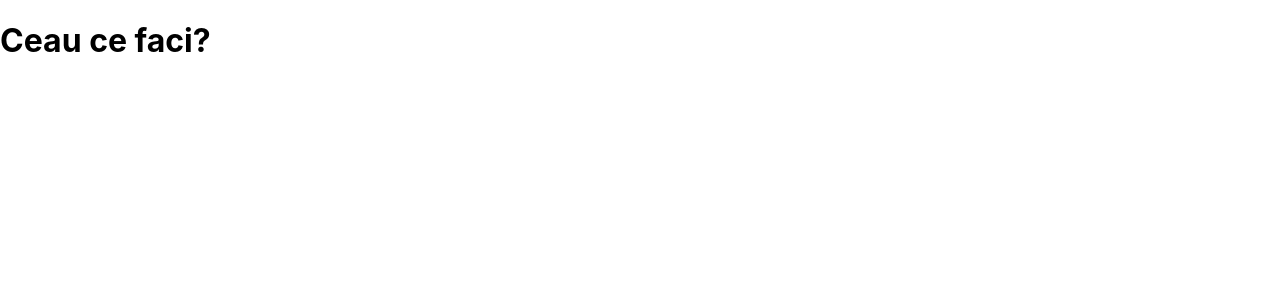
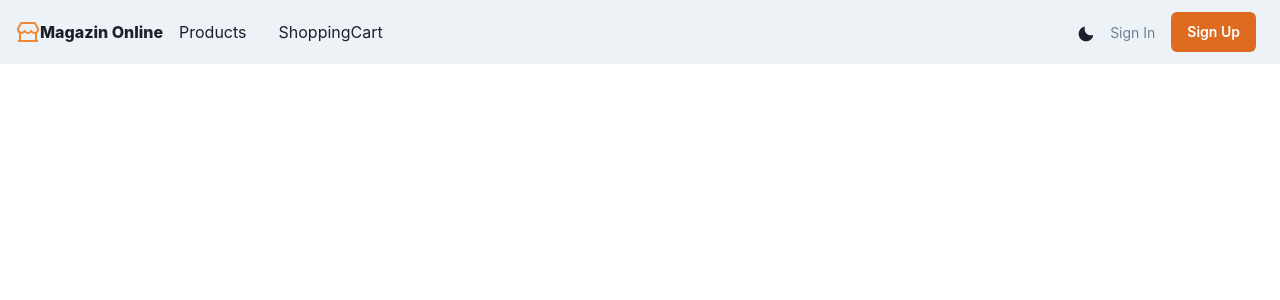
Before and after one commit to melissastoenica/Licenta, a React (Create React App) app in the folder client/: page /registration in a window 1280 px wide. Shown: the top 300 px of the page. Built offline with nearby package versions, Linux system fonts and the light colour scheme.

Commit message:
navbar created and setup react router

```diff
--- a/client/src/App.js
+++ b/client/src/App.js
@@ -1,8 +1,15 @@
+import {ChakraProvider} from '@chakra-ui/react'
+import {BrowserRouter as Router, Routes, Route} from 'react-router-dom'
+import NavBar from './components/NavBar';
+
 function App() {
   return (
-    <div>
-      <h1> Ceau ce faci?</h1>
-    </div>
+  <ChakraProvider>
+    <Router>
+      <NavBar />
+      <main>{/* <Routes></Routes> */}</main>
+    </Router>
+  </ChakraProvider>
   );
 }
 
--- /dev/null
+++ b/client/src/components/NavBar.jsx
@@ -0,0 +1,67 @@
+import { Box, Flex, HStack, Link, IconButton, Icon, Text, useDisclosure, Button, Stack, useColorModeValue, useColorMode} from '@chakra-ui/react';
+import {Link as ReactLink} from 'react-router-dom';
+import {HamburgerIcon, CloseIcon, MoonIcon, SunIcon} from '@chakra-ui/icons';
+import {RiStore2Line} from 'react-icons/ri';
+
+const links = [
+    {linkName: 'Products', path: '/products'},
+    {linkName: 'ShoppingCart', path: '/cart'}
+];
+
+const NavLink = ({path, children}) => (
+    <Link as={ReactLink} to={path} px={2} py={2} rounded='md' _hover={{ textDecoration: 'none', bg: useColorModeValue('gray.200', 'gray.700')}}>{children}</Link>
+);
+
+const NavBar = () => {
+    const {isOpen, onClose, onOpen} = useDisclosure();
+    const {colorMode, toggleColorMode} = useColorMode();
+  return (
+    <Box bg={useColorModeValue('gray.100', 'gray.900')} px={4}>
+        <Flex h={16} alignItems='center' justifyContent='space-between'>
+            <IconButton
+            size='md'
+            icon={isOpen ? <CloseIcon/> : <HamburgerIcon />}
+            display={{ md: 'none'}}
+            onClick={isOpen ? onClose: onOpen}
+            />
+
+            <HStack>
+                <Link as={ReactLink} to='/'>
+                    <Flex alignItems='center'>
+                        <Icon as={RiStore2Line} h={6} w={6} color='orange.400'/>
+                        <Text fontWeight='extrabold'> Magazin Online</Text>
+                    </Flex>
+                </Link>
+                <HStack as='nav' spacing={4} display={{ base: 'none', md: 'flex' }} >
+                    {links.map((link) => (
+                        <NavLink key={link.linkName} path={link.path}> {link.linkName}
+                        </NavLink>
+                    ))}
+                </HStack>
+            </HStack>
+            <Flex alignItems='center'>
+                <NavLink>
+                <Icon as={colorMode === 'light' ? MoonIcon : SunIcon} alignSelf='center'  onClick={()  => toggleColorMode()} />
+                </NavLink>
+                <Button as={ReactLink} to='/login' p={2} fontSize='sm' fontWeight={400} variant='link'>
+            Sign In
+            </Button>
+            <Button as={ReactLink} to='/registration' m={2} display={{base: 'none', md: 'inline-flex'}} fontSize='sm' fontWeight={600} _hover={{bg: 'orange.400'}} bg='orange.500' color='white'>
+            Sign Up
+            </Button>
+            </Flex>
+        </Flex>
+        {isOpen ? <Box pb={4} display={{md: 'none'}}>
+            <Stack as='nav' spacing={4}>
+            {links.map((link) => (
+                        <NavLink key={link.linkName} path={link.path}> {link.linkName}
+                        </NavLink>
+                    ))}
+                    <NavLink key='sign up' path='/registration'>Sign Up</NavLink>
+            </Stack>
+        </Box> : null}
+    </Box>
+  );
+};
+
+export default NavBar;
```
Also changed, not shown: client/package.json (+10 -1 lines), 1 other file (tests, documents, lock files or other folders).
